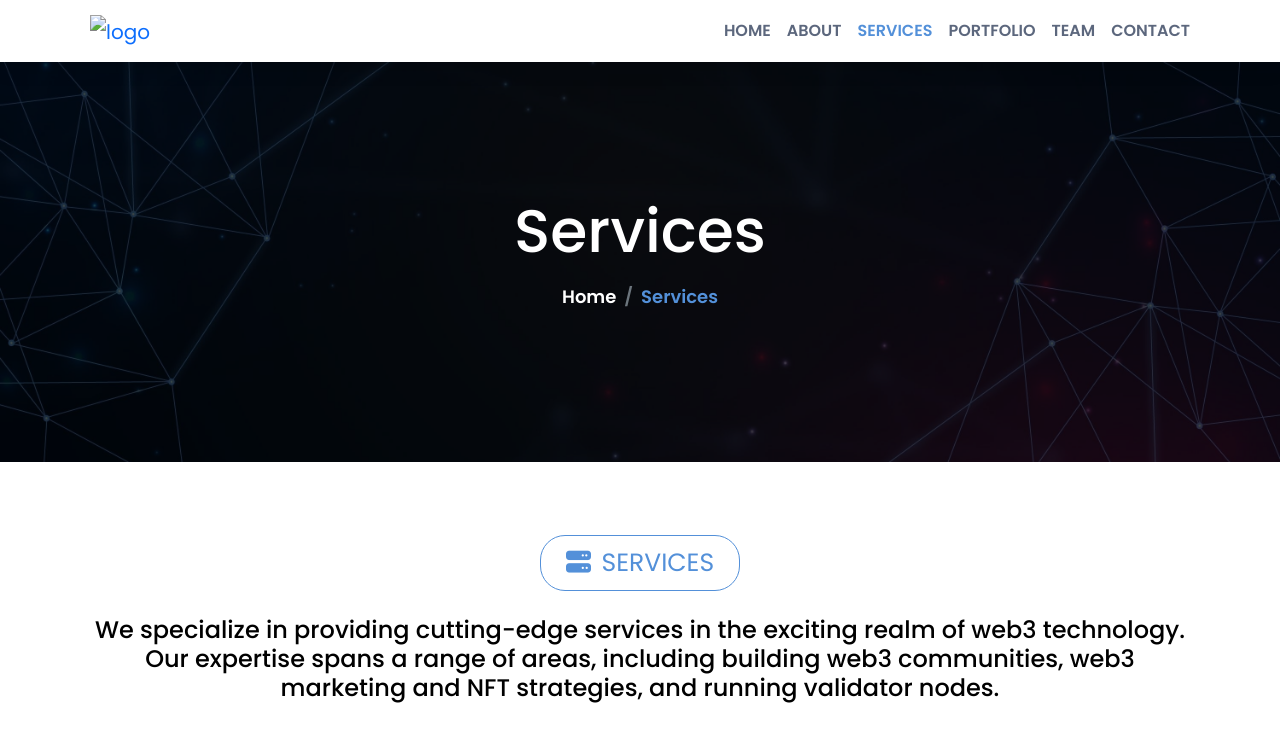
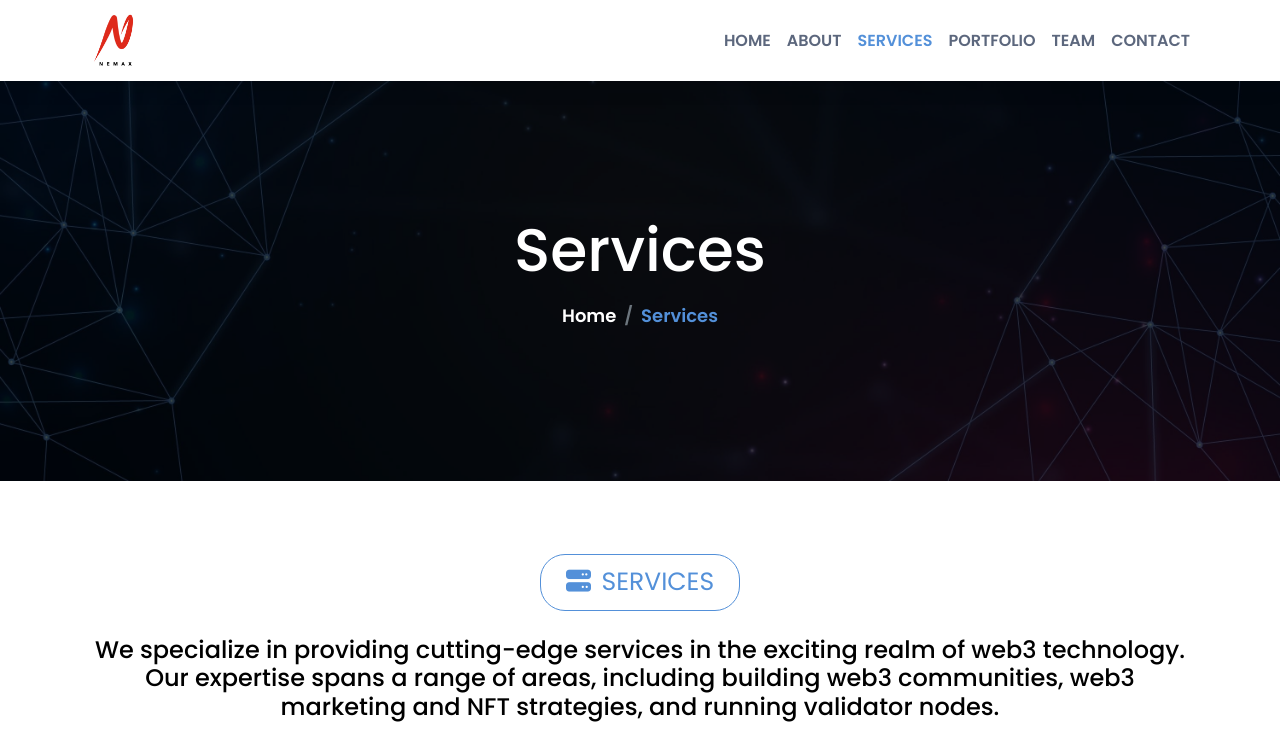
Before and after one commit to Abdelrahmankhaled12/Nemax-Tech, a plain HTML site: page pages/services.html in a window 1280 px wide. Shown: the top 743 px of the page. Drawn offline with Linux system fonts and the light colour scheme.

Commit message:
Update services.html

```diff
--- a/pages/services.html
+++ b/pages/services.html
@@ -32,7 +32,7 @@
         <!-- Start Header -->
         <nav class="navbar navbar-expand-lg position-sticky">
             <div class="container">
-                <a class="navbar-brand ms-2" href="#"><img src="./images/logo.ico" class="img-fluid logo" alt="logo"></a>
+                <a href="../index.html"><img src="../images/logo.ico" class="img-fluid logo" alt="logo"></a>
                 <button class="navbar-toggler" type="button" data-bs-toggle="collapse"
                     data-bs-target="#navbarSupportedContent" aria-controls="navbarSupportedContent"
                     aria-expanded="false" aria-label="Toggle navigation">
```
